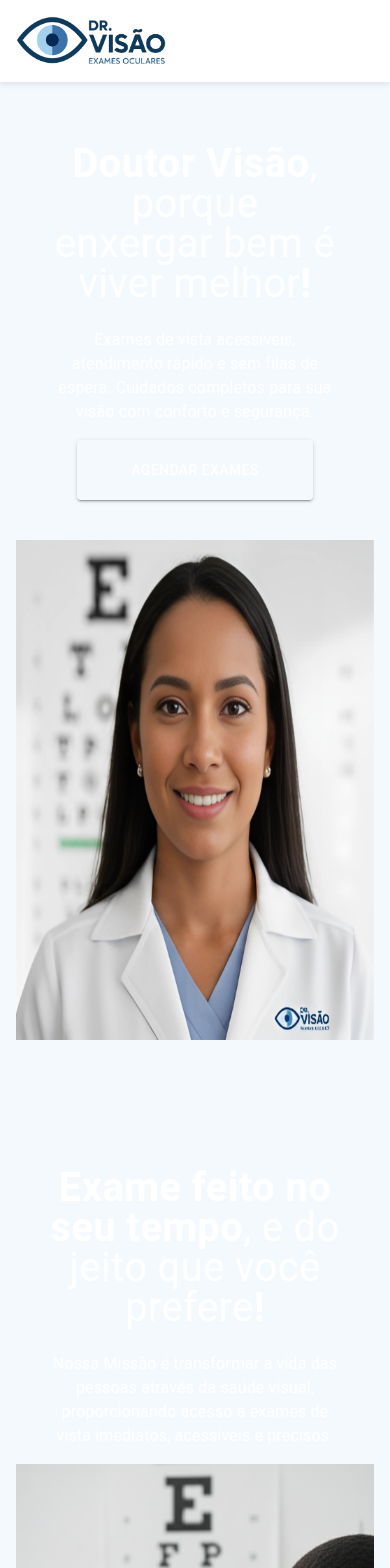
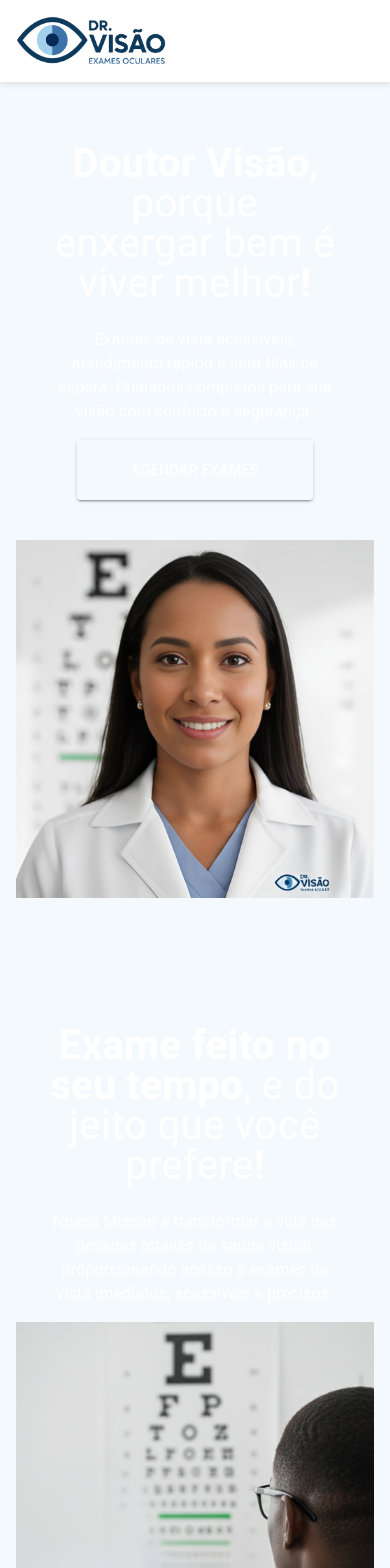
Before and after one commit to RamonRodSou/DrVisao, a Next.js app: page / in a window 390 px wide. Shown: the top 1568 px of the page. Built offline with nearby package versions, Linux system fonts and the light colour scheme.

Commit message:
feature-028 - styles: ajustando tamanho de image para mobile

```diff
--- a/src/app/_component/heroSection/style.scss
+++ b/src/app/_component/heroSection/style.scss
@@ -27,8 +27,8 @@
             transition: transform 0.3s ease;
 
             .img {
-                min-height: 500px;
-                max-height: 700px;
+                min-height: 300px;
+                max-height: 500px;
                 transition: transform 0.3s ease;
                 transform-origin: center;
 
```
